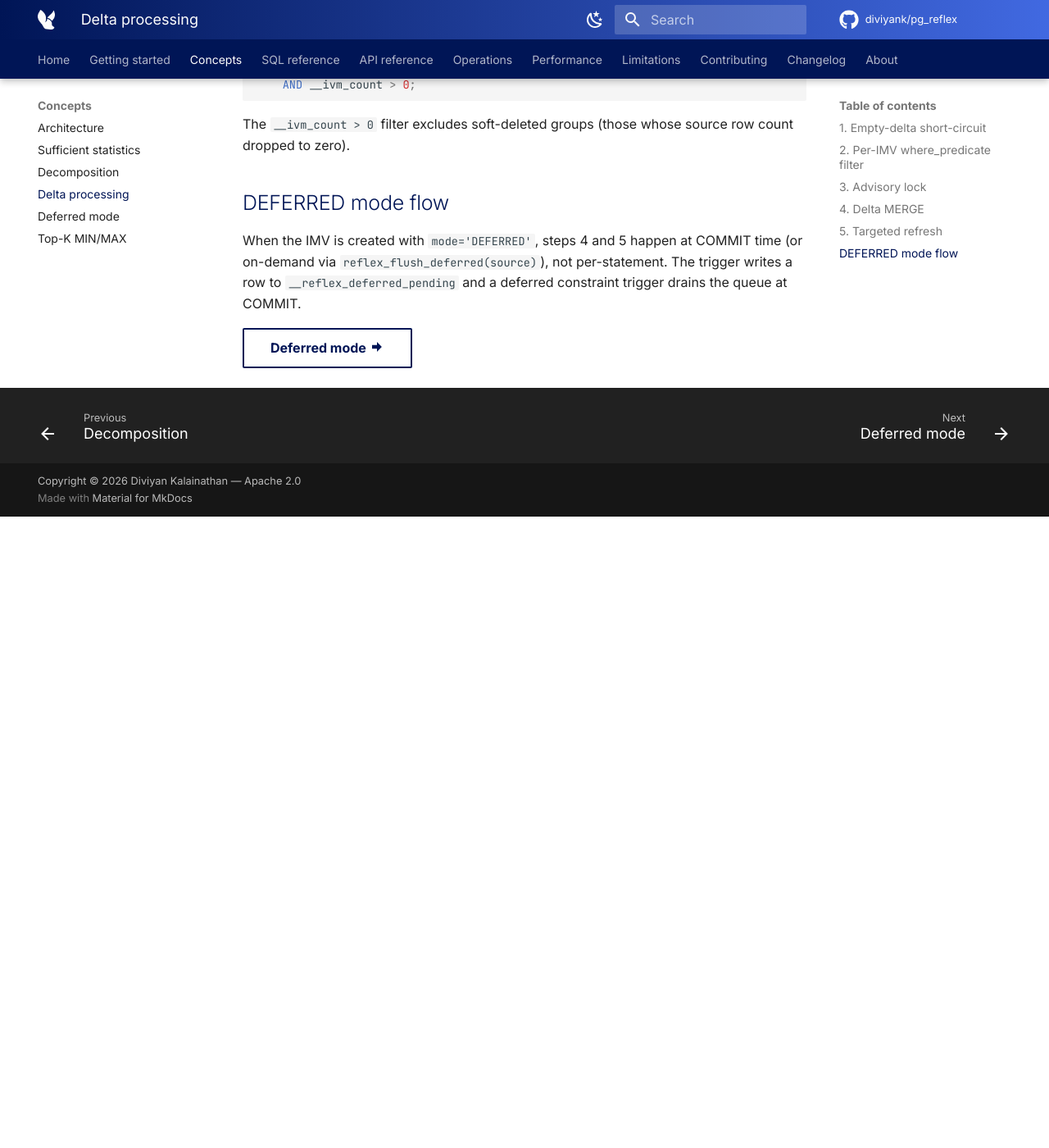
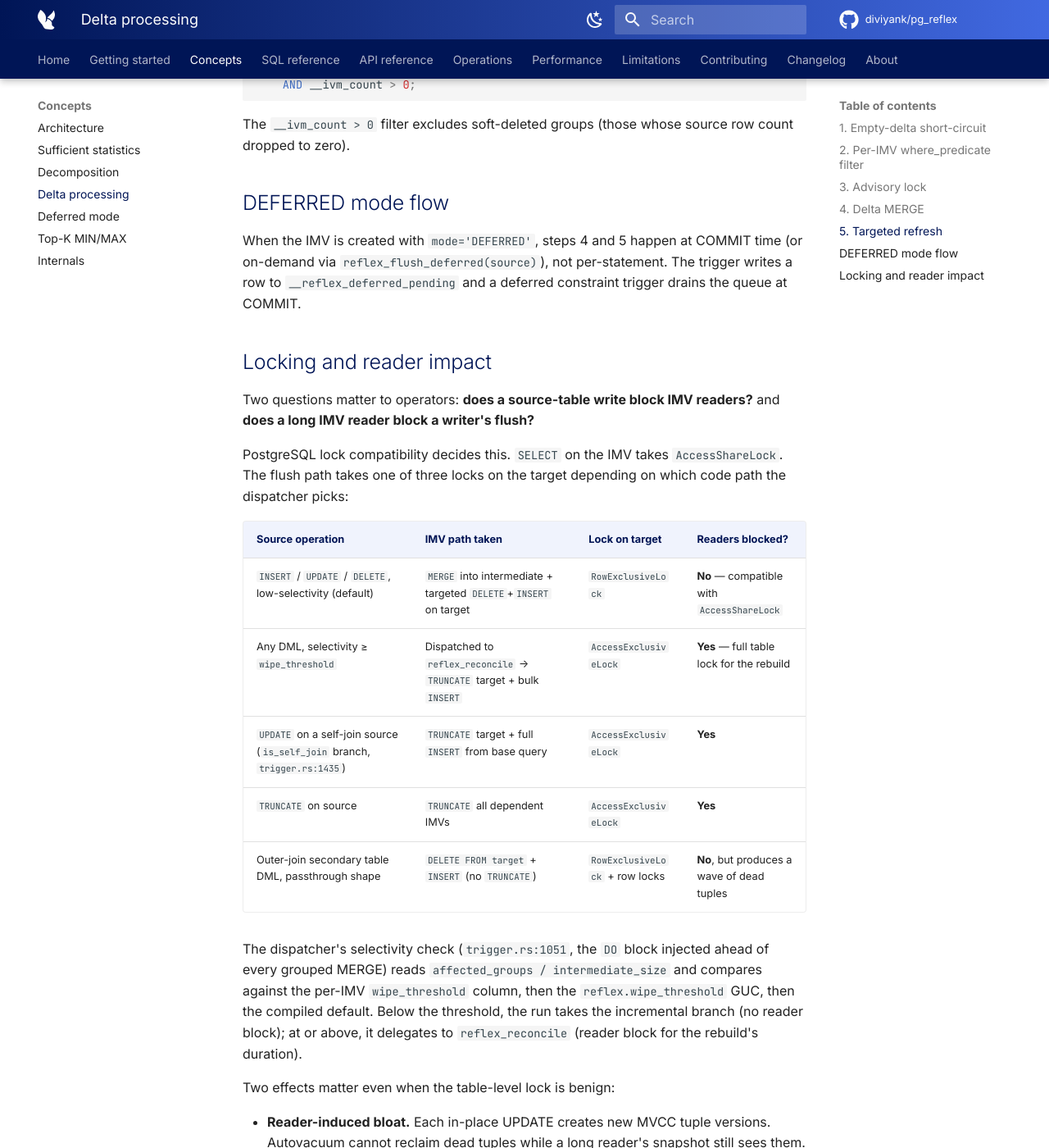
Before and after one commit to diviyank/pg_reflex, an MkDocs documentation site: the page built from docs/concepts/delta-processing.md, in a window 1280 px wide and 1400 px high, scrolled down 1280 px. Shown: the whole window at 82% size. Built offline with MkDocs 1.6.1 and Material for MkDocs 9.7.7, drawn with Linux system fonts in a browser that asks for light colours; comment, search, counter and statistics services are not loaded; before the commit the page ends 1910 px from its top, so only the background shows below that; some of the changed text lies outside the part shown.

Commit message:
docs;internals

```diff
--- a/docs/concepts/delta-processing.md
+++ b/docs/concepts/delta-processing.md
@@ -47,4 +47,28 @@ The `__ivm_count > 0` filter excludes soft-deleted groups (those whose source ro
 
 When the IMV is created with `mode='DEFERRED'`, steps 4 and 5 happen at COMMIT time (or on-demand via `reflex_flush_deferred(source)`), not per-statement. The trigger writes a row to `__reflex_deferred_pending` and a deferred constraint trigger drains the queue at COMMIT.
 
+## Locking and reader impact
+
+Two questions matter to operators: **does a source-table write block IMV readers?** and **does a long IMV reader block a writer's flush?**
+
+PostgreSQL lock compatibility decides this. `SELECT` on the IMV takes `AccessShareLock`. The flush path takes one of three locks on the target depending on which code path the dispatcher picks:
+
+| Source operation | IMV path taken | Lock on target | Readers blocked? |
+|---|---|---|---|
+| `INSERT` / `UPDATE` / `DELETE`, low-selectivity (default) | `MERGE` into intermediate + targeted `DELETE`+`INSERT` on target | `RowExclusiveLock` | **No** — compatible with `AccessShareLock` |
+| Any DML, selectivity ≥ `wipe_threshold` | Dispatched to `reflex_reconcile` → `TRUNCATE` target + bulk `INSERT` | `AccessExclusiveLock` | **Yes** — full table lock for the rebuild |
+| `UPDATE` on a self-join source (`is_self_join` branch, `trigger.rs:1435`) | `TRUNCATE` target + full `INSERT` from base query | `AccessExclusiveLock` | **Yes** |
+| `TRUNCATE` on source | `TRUNCATE` all dependent IMVs | `AccessExclusiveLock` | **Yes** |
+| Outer-join secondary table DML, passthrough shape | `DELETE FROM target` + `INSERT` (no `TRUNCATE`) | `RowExclusiveLock` + row locks | **No**, but produces a wave of dead tuples |
+
+The dispatcher's selectivity check (`trigger.rs:1051`, the `DO` block injected ahead of every grouped MERGE) reads `affected_groups / intermediate_size` and compares against the per-IMV `wipe_threshold` column, then the `reflex.wipe_threshold` GUC, then the compiled default. Below the threshold, the run takes the incremental branch (no reader block); at or above, it delegates to `reflex_reconcile` (reader block for the rebuild's duration).
+
+Two effects matter even when the table-level lock is benign:
+
+- **Reader-induced bloat.** Each in-place UPDATE creates new MVCC tuple versions. Autovacuum cannot reclaim dead tuples while a long reader's snapshot still sees them. Sustained writes plus long dashboards grow the IMV heap until the reader finishes.
+- **Index leaf-page contention.** B-tree leaf splits during writes briefly delay concurrent readers traversing the same page. Visible only under heavy concurrency, and mitigated by the fillfactor strategy described in [internals](internals.md#hot-updates-and-fillfactor).
+
+Practical operator notes: if your workload sits below the wipe threshold on every IMV, readers run uninterrupted. The blocking paths trigger on bulk filter flips and self-join sources — exactly the regimes where in-place IMV maintenance is more expensive than a full rebuild. Lowering `wipe_threshold` per IMV (`reflex_set_wipe_threshold`) routes more workloads through the AccessExclusive rebuild branch in exchange for cheaper individual rebuilds.
+
 [Deferred mode :material-arrow-right-bold:](deferred-mode.md){ .md-button }
+[Internals :material-arrow-right-bold:](internals.md){ .md-button }
--- a/mkdocs.yml
+++ b/mkdocs.yml
@@ -109,6 +109,7 @@ nav:
       - Delta processing: concepts/delta-processing.md
       - Deferred mode: concepts/deferred-mode.md
       - Top-K MIN/MAX: concepts/topk.md
+      - Internals: concepts/internals.md
   - SQL reference:
       - Aggregates: sql-reference/aggregates.md
       - Clauses: sql-reference/clauses.md
```
Also changed, not shown: docs/concepts/internals.md (added, +152 -0 lines).
